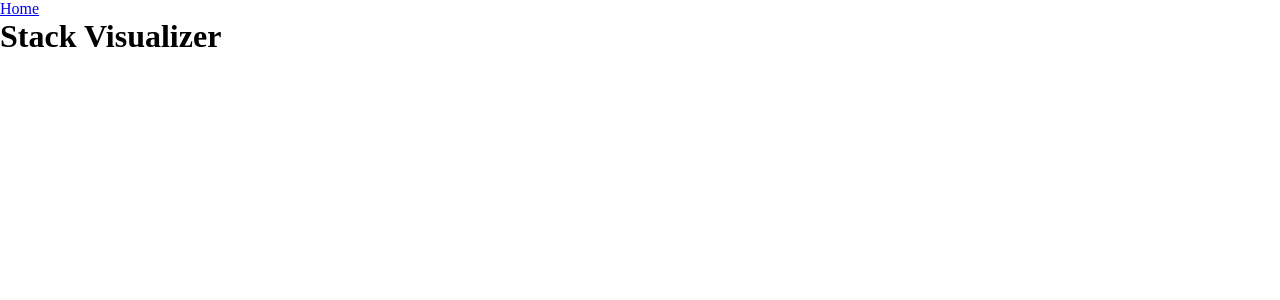
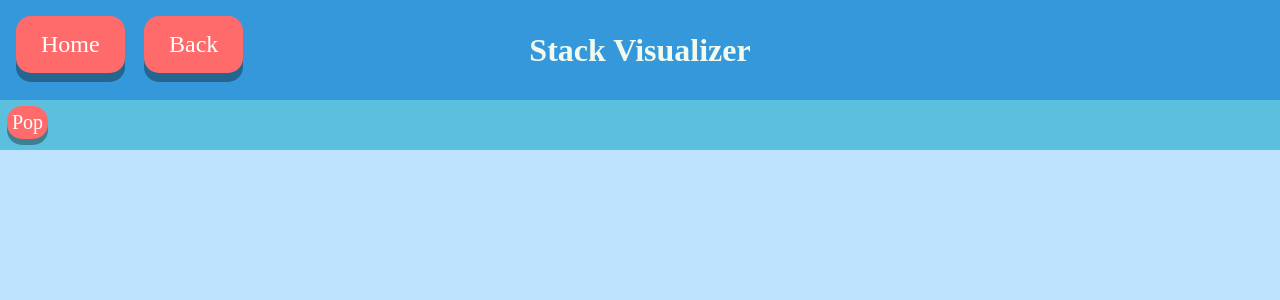
Before and after one commit to rogerb5/data-structure-visualizer, a PHP site: page /stackvisualizer.html in a window 1280 px wide. Shown: the top 300 px of the page. Run offline with PHP 8.4, Linux system fonts and the light colour scheme.

Commit message:
Adding more decorations and basic design

```diff
--- a/css/stackvisualizer.css
+++ b/css/stackvisualizer.css
@@ -5,3 +5,112 @@
 }
 
 /* Styles Go Here */
+.header {
+    background-color: #3498DB;
+    display: flex;
+    justify-content: center;
+    align-items: center;
+    min-height: 100px;
+  }
+
+  .subheader {
+    background-color: #5BC0DE;
+    display: flex;
+    text-align: center;
+    min-height: 50px;
+  }
+
+  h1 {
+      text-align: center;
+      color: #f1faee;
+      position: relative;
+  }
+
+  body{
+    background-color: #BDE3FF
+  }
+
+  a {
+    text-decoration: none;
+  }
+
+
+
+/*-- Buttons --*/
+/* Home Button */
+a.home-button {
+    display: inline-block;
+    padding: 15px 25px;
+    font-size: 24px;
+    cursor: pointer;
+    text-align: center;
+    color: #fff;
+    background-color: #FF6B6B;
+    border-radius: 15px;
+    box-shadow: 0 9px #00000055;
+    position: absolute;
+    top: 1rem;
+    left: 1rem;
+  }
+
+  a.home-button:hover {
+    background-color: #943f3f
+}
+
+ a.home-button:active {
+    background-color: #943f3f;
+    box-shadow: 0 5px #00000075;
+    transform: translateY(4px);
+  }
+
+
+/* Back Button */
+  a.back-button {
+    display: inline-block;
+    padding: 15px 25px;
+    font-size: 24px;
+    cursor: pointer;
+    text-align: center;
+    color: #fff;
+    background-color: #FF6B6B;
+    border-radius: 15px;
+    box-shadow: 0 9px #00000055;
+    position: absolute;
+    top: 1rem;
+    left: 9rem;
+  }
+
+  a.back-button:hover {
+    background-color: #943f3f
+}
+
+ a.back-button:active {
+    background-color: #943f3f;
+    box-shadow: 0 5px #00000075;
+    transform: translateY(4px);
+  }
+
+
+/* Normal Button */
+a.reg-button {
+    display: inline-block;
+    font-size: 20px;
+    padding: 5px 5px;
+    cursor: pointer;
+    text-align: center;
+    color: #fff;
+    background-color: #FF6B6B;
+    border-radius: 15px;
+    box-shadow: 0 6px #00000055;
+    position: absolute;
+    margin-top: 6px;
+    margin-left: 7px;
+  }
+  a.reg-button:hover {
+    background-color: #943f3f
+  }
+  a.reg-button:active {
+    background-color: #943f3f;
+    box-shadow: 0 3px #00000075;
+    transform: translateY(3px);
+  }
--- a/stack.html
+++ b/stack.html
@@ -4,7 +4,7 @@
 <head>
     <meta charset="utf-8">
     <meta http-equiv="X-UA-Compatible" content="IE=edge">
-    <title>Stack Visualizer</title>
+    <title>Stacks</title>
     <meta name="description" content="">
     <meta name="viewport" content="width=device-width, initial-scale=1">
     <link rel="stylesheet" href="css/stack.css">
@@ -12,10 +12,10 @@
 
 <body>
   <div class="header">
-    <h1>Stack Visualizer</h1>
+    <h1>Stacks</h1>
   </div>
   <div class="subheader">
-    <a href="" class="my-button" id="Visualizer-Button">
+      <a href="stackvisualizer.html" class="reg-button" id="Visualizer-Button">Stack Visualizer</a>
   </div>
 
   <div class="home-container">
--- a/stackvisualizer.html
+++ b/stackvisualizer.html
@@ -4,16 +4,27 @@
 <head>
     <meta charset="utf-8">
     <meta http-equiv="X-UA-Compatible" content="IE=edge">
-    <title>Doubly Circular Linked List Visualizer</title>
+    <title>Stack Visualizer</title>
     <meta name="description" content="">
     <meta name="viewport" content="width=device-width, initial-scale=1">
     <link rel="stylesheet" href="css/stackvisualizer.css">
 </head>
 
 <body>
-    <a href="index.html">Home</a>
-    <h1>Stack Visualizer</h1>
+    <div class="header">
+      <h1>Stack Visualizer</h1>
+    </div>
+    <div class="subheader">
+        <a class="reg-button" id="Pop">Pop</a>
+    </div>
+
+    <div class="home-container">
+        <a href="index.html" class="home-button" id="home-button">Home</a>
+    </div>
+
+    <div class="home-container">
+        <a href="stack.html" class="back-button" id="back-button">Back</a>
+    </div>
+
     <script src="js/structures/stackvisualizer.js"></script>
-</body>
-
 </html>
```
Also changed, not shown: css/stack.css (+19 -8 lines).
